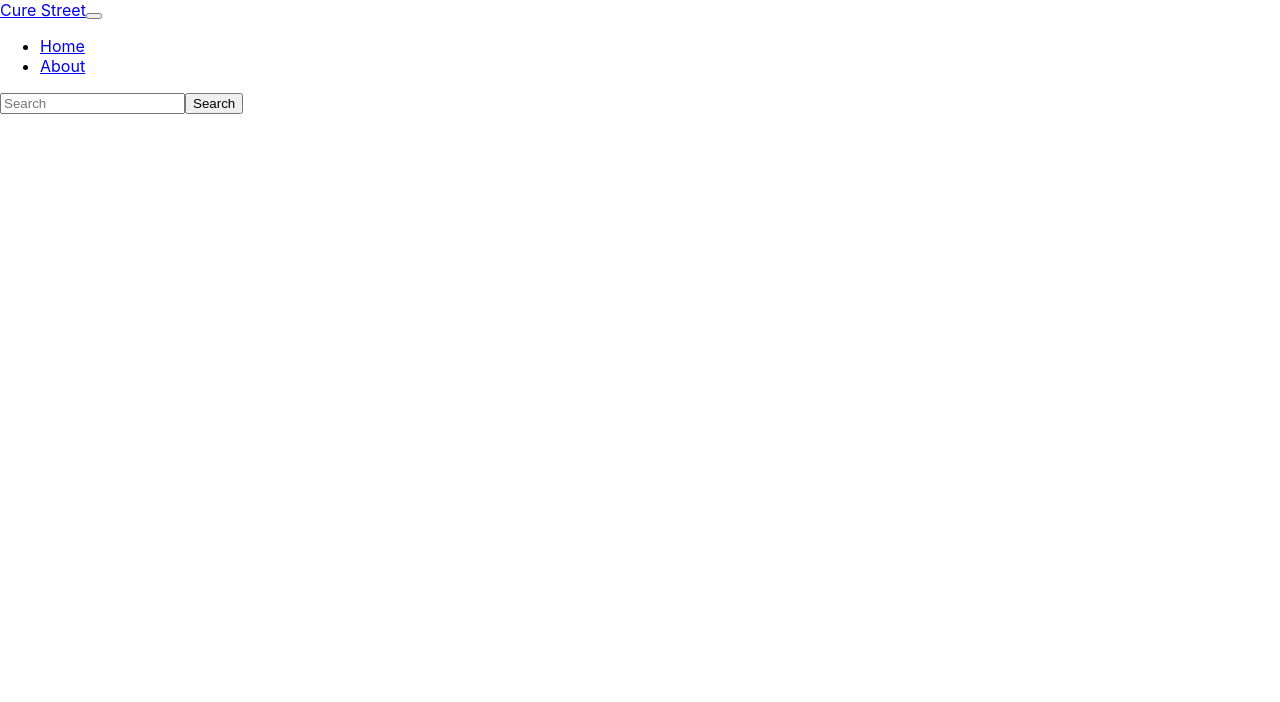
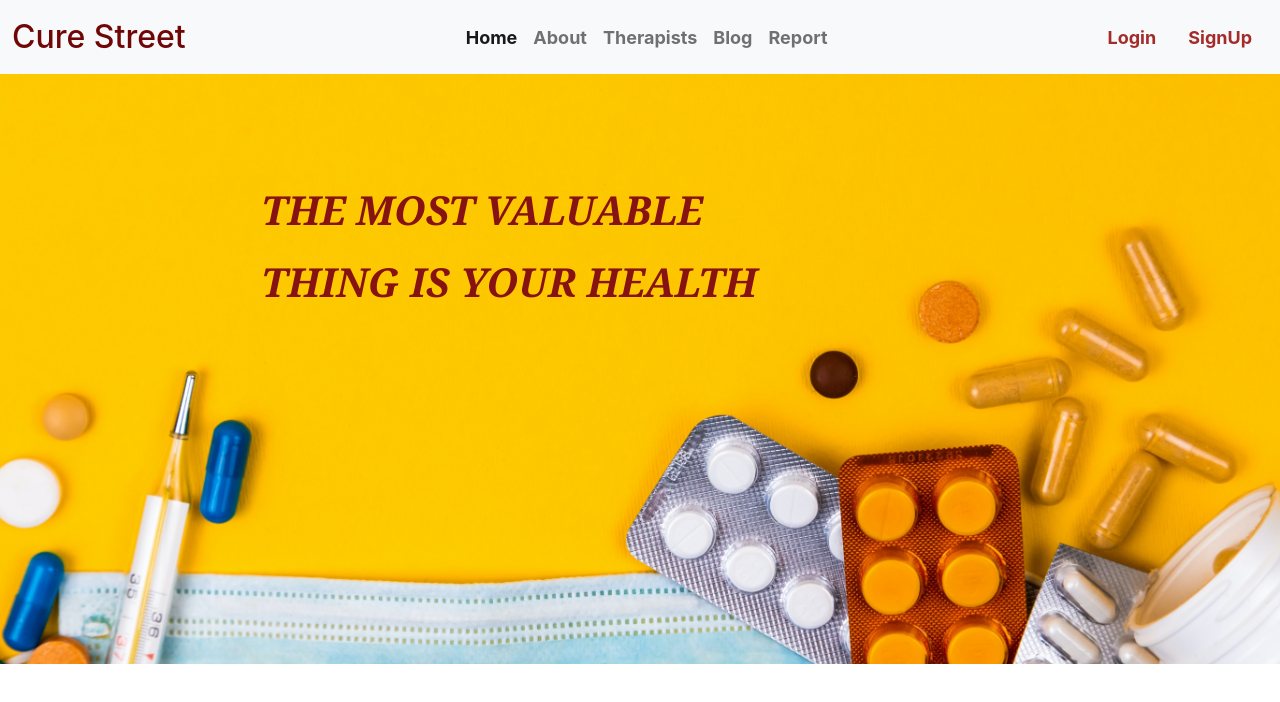
Before and after one commit to 123-nan/Drug_Recovery, a React (Create React App) app in the folder client/: page / in a window 1280 px wide. Shown: the top 702 px of the page. Built offline with nearby package versions, Linux system fonts and the light colour scheme.

Commit message:
home page

```diff
--- a/client/public/index.html
+++ b/client/public/index.html
@@ -15,6 +15,11 @@
       user's mobile device or desktop. See https://developers.google.com/web/fundamentals/web-app-manifest/
     -->
     <link rel="manifest" href="%PUBLIC_URL%/manifest.json" />
+
+    <!-- css link  -->
+    <link href="https://cdn.jsdelivr.net/npm/bootstrap@5.2.0-beta1/dist/css/bootstrap.min.css" rel="stylesheet" integrity="sha384-0evHe/X+R7YkIZDRvuzKMRqM+OrBnVFBL6DOitfPri4tjfHxaWutUpFmBp4vmVor" crossorigin="anonymous">
+
+
     <!--
       Notice the use of %PUBLIC_URL% in the tags above.
       It will be replaced with the URL of the `public` folder during the build.
@@ -27,6 +32,11 @@
     <title>React App</title>
   </head>
   <body>
+
+    <!-- js link  -->
+    <script src="https://cdn.jsdelivr.net/npm/bootstrap@5.2.0-beta1/dist/js/bootstrap.bundle.min.js" integrity="sha384-pprn3073KE6tl6bjs2QrFaJGz5/SUsLqktiwsUTF55Jfv3qYSDhgCecCxMW52nD2" crossorigin="anonymous"></script>
+
+
     <noscript>You need to enable JavaScript to run this app.</noscript>
     <div id="root"></div>
     <!--
--- a/client/src/App.js
+++ b/client/src/App.js
@@ -1,4 +1,5 @@
 import './App.css';
+import Home from './components/Home';
 import Navbar from './components/Navbar';
 
 function App() {
@@ -6,7 +7,7 @@ function App() {
     <>
 
     <Navbar title="Cure Street"/>
-
+    <Home/>
     </>
   );
 }
--- /dev/null
+++ b/client/src/components/Home.css
@@ -0,0 +1,15 @@
+.background{
+    background-image: url("/src/images/home_bg.jpg");
+    height: 590px;
+    background-size: cover;
+    background-position: center;
+  }
+
+  .headinghome{
+    margin: auto;
+    font-family:Georgia, 'Times New Roman', Times, serif;
+    font-style: italic;
+    font-weight: 900;
+    color: rgb(135, 18, 18);
+    text-decoration: wavy;
+  }
--- /dev/null
+++ b/client/src/components/Home.js
@@ -0,0 +1,17 @@
+import React from 'react'
+import "./Home.css"
+
+export default function Home() {
+  return (
+    <>
+
+    <div className="background pt-3 ">
+        <div className=" col-md-8 heading mx-auto my-5 p-5 ">
+            <h1 className="headinghome">THE MOST VALUABLE </h1><br/>
+            <h1 className="headinghome">THING IS YOUR HEALTH</h1>
+        </div>
+    </div>
+
+    </>
+  )
+}
--- /dev/null
+++ b/client/src/components/Navbar.css
@@ -0,0 +1,10 @@
+.nav-item{
+    font-size: large;
+    font-weight: 700;
+}
+
+.navbar-brand{
+    font-size: xx-large;
+    font-weight: 500;
+    color:rgb(113, 6, 6);
+}
--- a/client/src/components/Navbar.js
+++ b/client/src/components/Navbar.js
@@ -1,31 +1,71 @@
 import React from 'react'
 import PropTypes from 'prop-types'
+import './Navbar.css'
 
 export default function Navbar(props) {
   return (
-    <nav className="navbar navbar-expand-lg bg-light">
+    <>
+  <nav className="navbar navbar-expand-lg bg-light">
   <div className="container-fluid">
-    <a className="navbar-brand" href="/">{props.title}</a>
+
+    <a className="navbar-brand ml-5" href="/">{props.title}</a>
+
     <button className="navbar-toggler" type="button" data-bs-toggle="collapse" data-bs-target="#navbarSupportedContent" aria-controls="navbarSupportedContent" aria-expanded="false" aria-label="Toggle navigation">
       <span className="navbar-toggler-icon"></span>
     </button>
+
     <div className="collapse navbar-collapse" id="navbarSupportedContent">
-      <ul className="navbar-nav me-auto mb-2 mb-lg-0">
-        <li className="nav-item">
+
+      <ul className="navbar-nav mx-auto mb-2 mb-lg-0 px-2">
+
+        <li className="nav-item ">
           <a className="nav-link active color:white" aria-current="page" href="/">Home</a>
         </li>
+
         <li className="nav-item">
           <a className="nav-link" href="/">About</a>
         </li>
 
+        <li className="nav-item">
+          <a className="nav-link" href="/">Therapists</a>
+        </li>
+
+        <li className="nav-item">
+          <a className="nav-link" href="/">Blog</a>
+        </li>
+
+        <li className="nav-item ">
+          <a className="nav-link" href="/">Report</a>
+        </li>
+
       </ul>
-      <form className="d-flex" role="search">
-        <input className="form-control me-2" type="search" placeholder="Search" aria-label="Search"/>
-        <button className="btn btn-outline-success" type="submit">Search</button>
-      </form>
+
+      <ul className="nav justify-content-end">
+        <li className="nav-item nav-link" style={{color: "brown"}}>Login</li>
+
+        <li className="nav-item nav-link" style={{color: "brown"}}>SignUp</li>
+
+                 {/* {user&& <div class="dropdown">
+                    <button class="btn btn-warning dropdown-toggle" type="button" id="dropdownMenuButton1" data-bs-toggle="dropdown" aria-expanded="false">
+                        Profile
+                    </button>
+                    <ul class="dropdown-menu dropdown-menu-lg-end" aria-labelledby="dropdownMenuButton1">
+                    <Link to='/profile'>
+                        <li className="dropdown-item">My Profile</li>
+                    </Link>
+                    <Link to='/dailyintake'>
+                        <li className="dropdown-item">Report</li>
+                    </Link>
+                        <li className="dropdown-item" onClick={logOutHandler}>LogOut</li>
+                    </ul>
+                    </div>} */}
+
+        </ul>
+
     </div>
   </div>
 </nav>
+</>
   )
 }
 
```
Also changed, not shown: client/src/images/home_bg.jpg (added).
